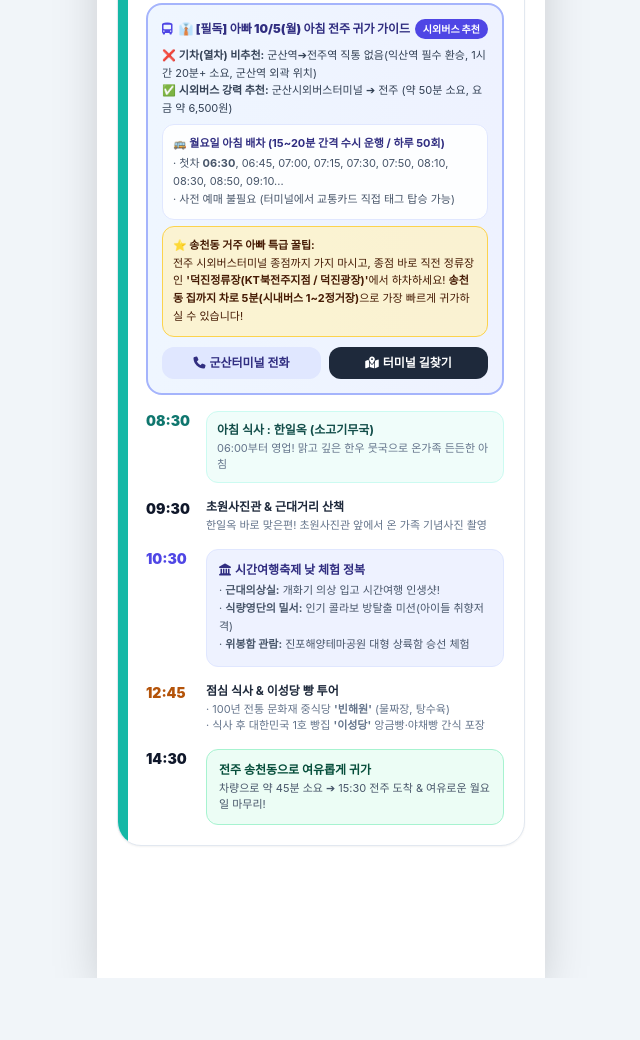
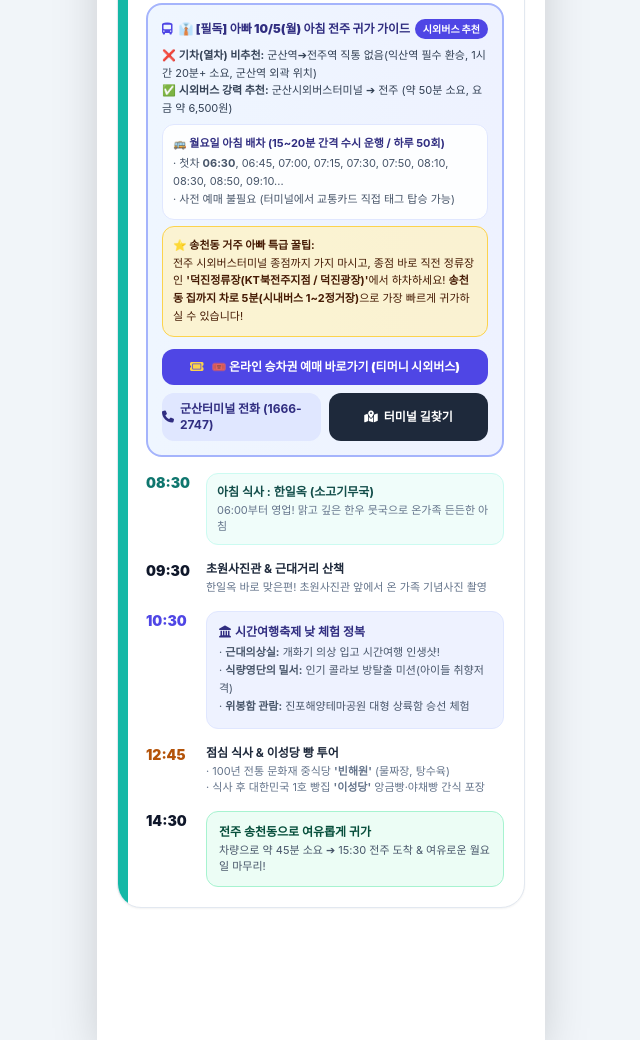
Before and after one commit to eery1677-lab/cheonan-trip, a plain HTML site: page index.html in a window 1280 px wide. Shown: the part 1631-2671 px from the top of the page, without its empty margins (319-959 px from the left). Before the commit the page ends 2609 px from the top, so only its background shows below. Drawn offline with nearby package versions, Linux system fonts and the light colour scheme; a web font is replaced by a local one.

Commit message:
feat: Add online bus booking link and update official repository URL

```diff
--- a/index.html
+++ b/index.html
@@ -277,13 +277,18 @@
               전주 시외버스터미널 종점까지 가지 마시고, 종점 바로 직전 정류장인 <strong>'덕진정류장(KT북전주지점 / 덕진광장)'</strong>에서 하차하세요! <strong>송천동 집까지 차로 5분(시내버스 1~2정거장)</strong>으로 가장 빠르게 귀가하실 수 있습니다!
             </div>
           </div>
-          <div class="grid grid-cols-2 gap-2 mt-2.5">
-            <a href="tel:1666-2747" class="flex items-center justify-center gap-1 py-2 bg-indigo-100 text-indigo-900 rounded-xl text-xs font-bold hover:bg-indigo-200 transition">
-              <i class="fa-solid fa-phone"></i> 군산터미널 전화
+          <div class="space-y-2 mt-3">
+            <a href="https://txbus.t-money.co.kr/" target="_blank" class="w-full flex items-center justify-center gap-2 py-2.5 bg-indigo-600 hover:bg-indigo-700 text-white rounded-xl text-xs font-black transition shadow-xs active:scale-98">
+              <i class="fa-solid fa-ticket text-amber-300"></i> 🎟️ 온라인 승차권 예매 바로가기 (티머니 시외버스)
             </a>
-            <a href="https://map.naver.com/p/search/%EA%B5%B0%EC%82%B0%EC%8B%9C%EC%99%B8%EB%B2%84%EC%8A%A4%ED%84%B0%EB%AF%B8%EB%84%90" target="_blank" class="flex items-center justify-center gap-1 py-2 bg-slate-800 text-white rounded-xl text-xs font-bold hover:bg-slate-700 transition">
-              <i class="fa-solid fa-map-location-dot"></i> 터미널 길찾기
-            </a>
+            <div class="grid grid-cols-2 gap-2">
+              <a href="tel:1666-2747" class="flex items-center justify-center gap-1.5 py-2 bg-indigo-100 text-indigo-900 rounded-xl text-xs font-bold hover:bg-indigo-200 transition">
+                <i class="fa-solid fa-phone"></i> 군산터미널 전화 (1666-2747)
+              </a>
+              <a href="https://map.naver.com/p/search/%EA%B5%B0%EC%82%B0%EC%8B%9C%EC%99%B8%EB%B2%84%EC%8A%A4%ED%84%B0%EB%AF%B8%EB%84%90" target="_blank" class="flex items-center justify-center gap-1.5 py-2 bg-slate-800 text-white rounded-xl text-xs font-bold hover:bg-slate-700 transition">
+                <i class="fa-solid fa-map-location-dot"></i> 터미널 길찾기
+              </a>
+            </div>
           </div>
         </div>
 
```
Also changed, not shown: 1 other file.
